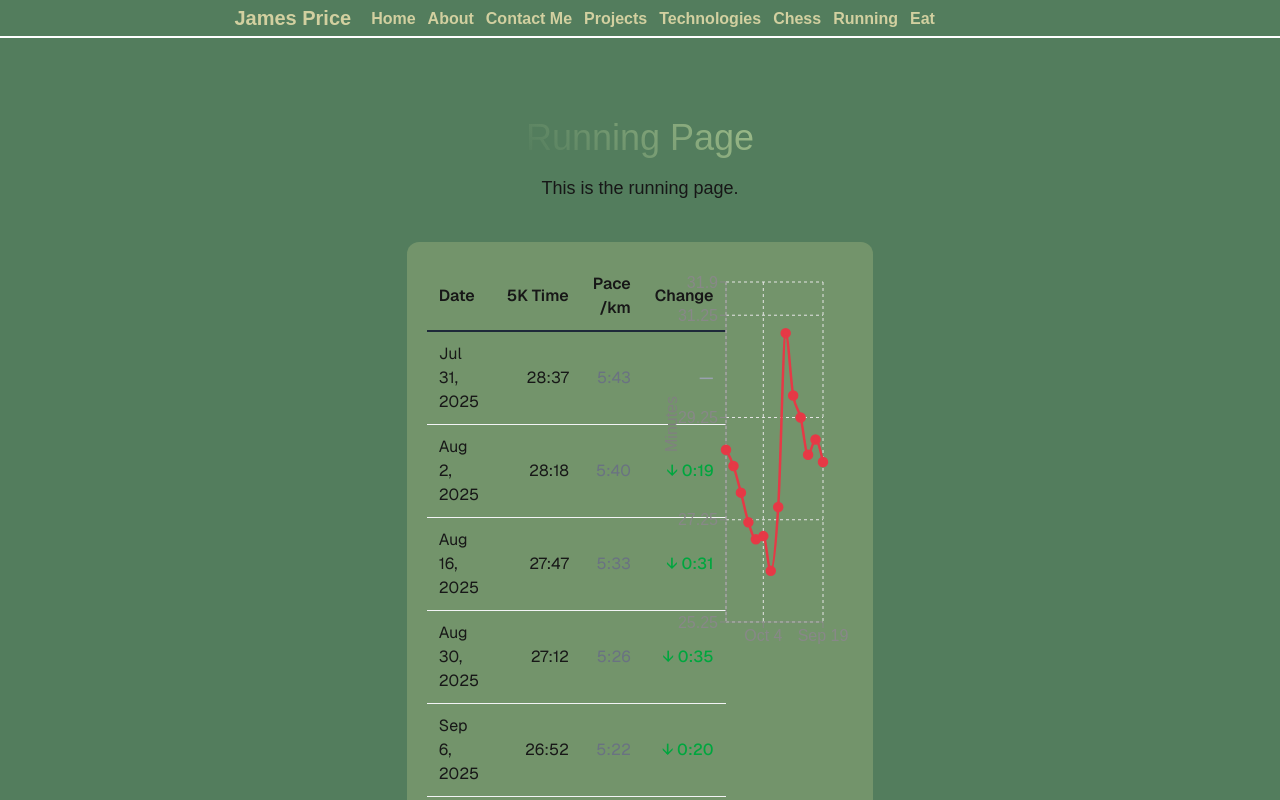
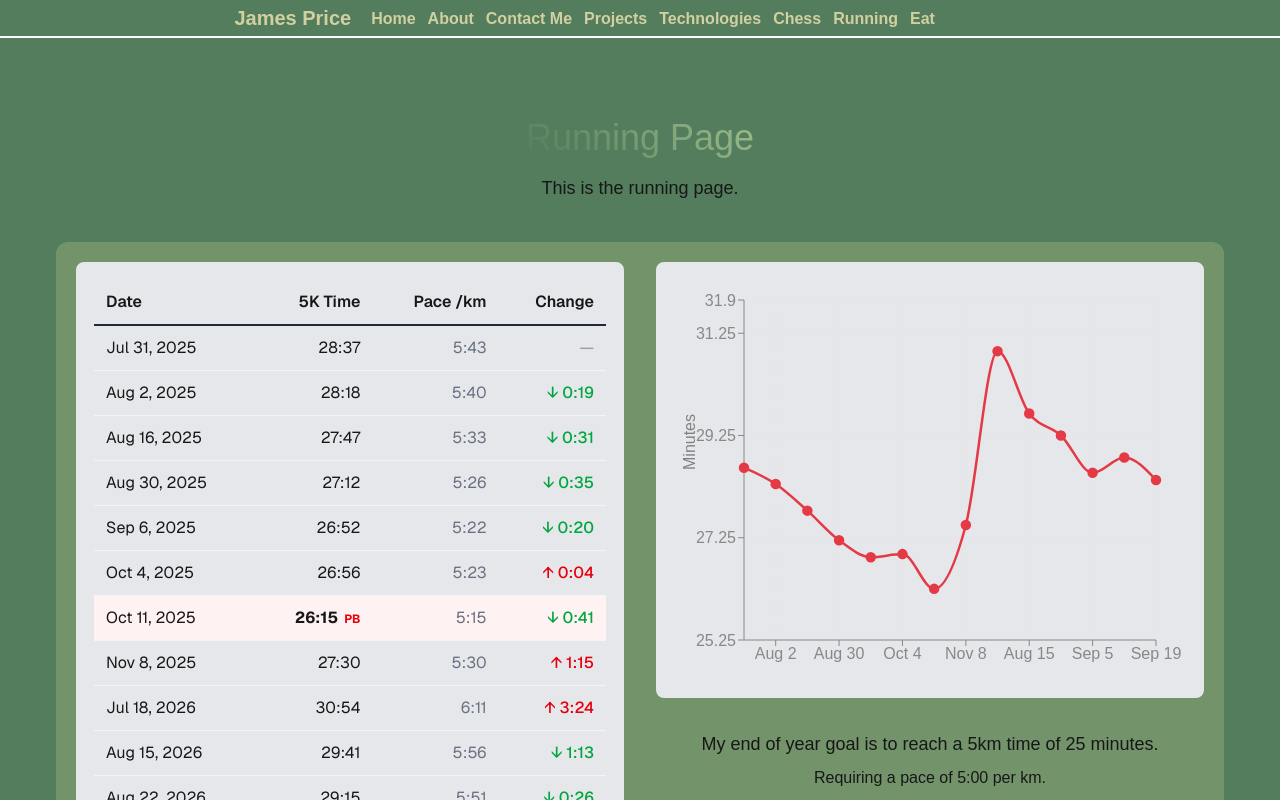
Before and after one commit to JumesP/Portfoliov3, a Next.js app: page /running in a window 1280 px wide. Shown: the top 800 px of the page. Built offline with nearby package versions, Linux system fonts and the light colour scheme.

Commit message:
fixed running page

```diff
--- a/src/components/runChart/RunChart.tsx
+++ b/src/components/runChart/RunChart.tsx
@@ -135,12 +135,17 @@ const RunLineChart = () => {
 
 const RunChart = () => {
   return (
-    <div className="flex items-start gap-8">
-      <div className="flex-1 basis-[400px] min-w-0">
+    <div className="flex items-start gap-8 w-[1200px]">
+      <div className="flex-1 basis-[400px] min-w-0 border-2 border-gray-200 rounded-lg p-4 bg-gray-200">
         <RunTable />
       </div>
-      <div className="flex-1 basis-[400px] min-w-0">
-        <RunLineChart />
+
+      <div className="flex-1 basis-[400px] min-w-0  h-full">
+        <div className="border-2 border-gray-200 rounded-lg p-4 bg-gray-200">
+          <RunLineChart />
+        </div>
+        <p className="text-lg pt-8 text-center">My end of year goal is to reach a 5km time of 25 minutes.</p>
+        <p className="text-md pt-2 text-center">Requiring a pace of 5:00 per km.</p>
       </div>
     </div>
   );
--- a/src/page/Running/Running.tsx
+++ b/src/page/Running/Running.tsx
@@ -4,12 +4,12 @@ import RunChart from "@/src/components/runChart/RunChart";
 const Running = () => {
     return (
         <div className="MainContent flex flex-row justify-center">
-            <div className="Content flex flex-col gap-10 mt-20 max-w-300">
+            <div className="Content flex flex-col gap-10 mt-20 max-w-[1200px]">
                 <div className="flex flex-col gap-4 justify-center items-center">
                     <h1 className="text-4xl">Running Page</h1>
                     <p className="text-lg">This is the running page.</p>
                 </div>
-                <div className="flex flex-row rounded-xl bg-[#73946B] p-5 gap-10 mx-4 max-w-300">
+                <div className="flex flex-row rounded-xl bg-[#73946B] p-5 gap-10 mx-4 max-w-[1200px]">
                     <RunChart />
                 </div>
             </div>
```
